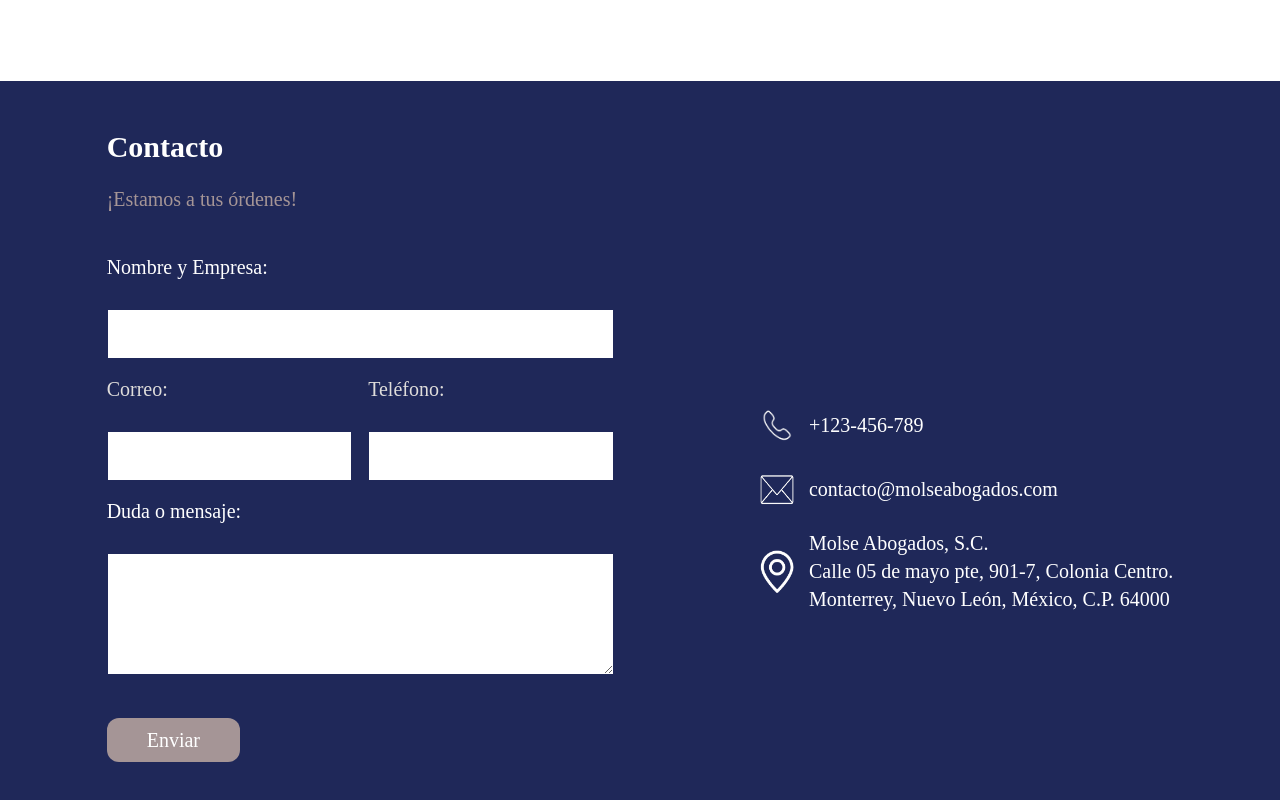
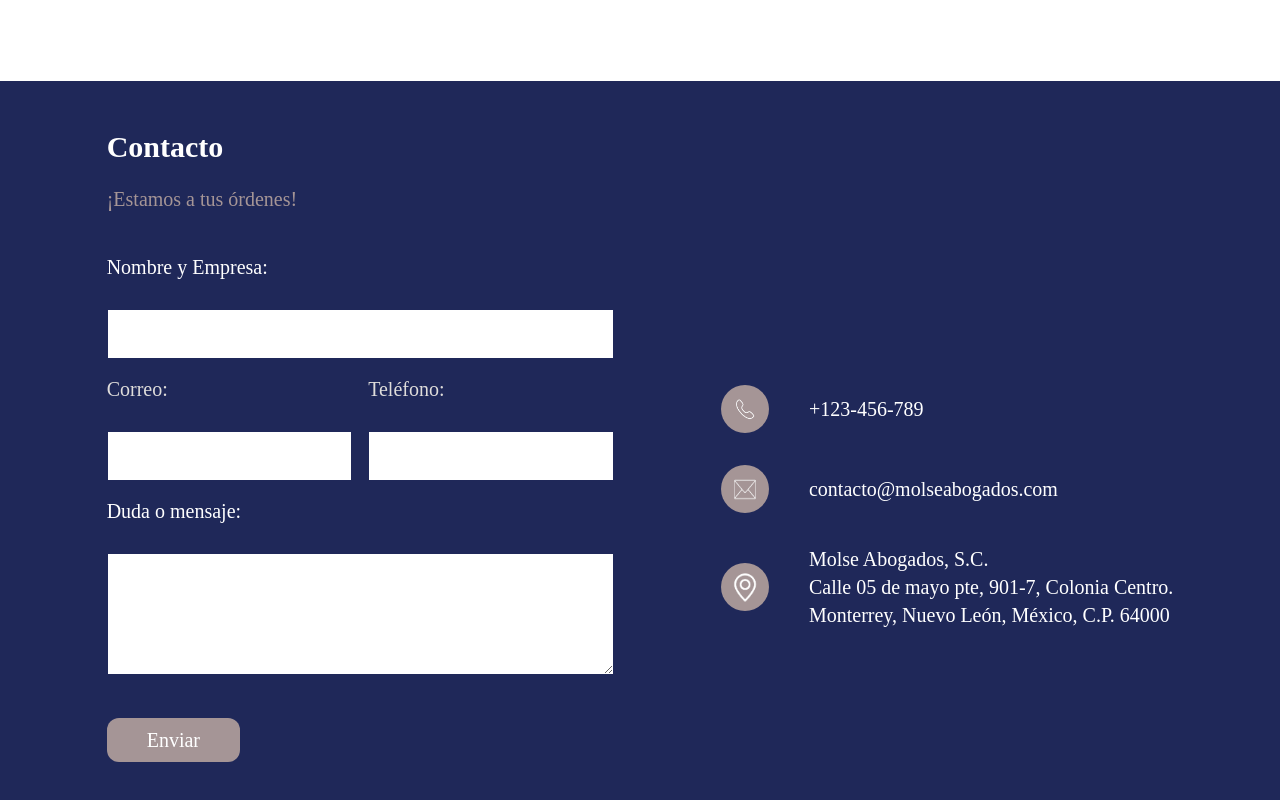
Before and after one commit to rickyjasso/molse-app, a React (Vite) app: page / in a window 1280 px wide. Shown: the part 3291-4091 px from the top of the page. Built offline with nearby package versions, Linux system fonts and the light colour scheme; a web font is replaced by a local one.

Commit message:
contact changes

```diff
--- a/src/scenes/areapresencia/index.tsx
+++ b/src/scenes/areapresencia/index.tsx
@@ -80,7 +80,7 @@ const AreaPresencia = ({setSelectedPage}: Props) => {
                     ))}
                 </ul>
             </div>
-            <div className="flex-shrink-0 w-full max-w-2xl md:block hidden">
+            <div className="flex-shrink-0 w-full max-w-2xl lg:max-w-4xl md:block hidden">
                 <Map />
             </div>
         </div>
--- a/src/scenes/contacto/index.tsx
+++ b/src/scenes/contacto/index.tsx
@@ -171,23 +171,30 @@ const Contacto = ({setSelectedPage}: Props) => {
                   </button>
                 </form>
               </div>
+
               <div className="flex items-center md:mt-0 mt-10">
-                <div className="flex flex-col text-white text-xl">
-                  <div className="flex items-center mb-4">
-                    <img className="w-12 h-12" src={Phone} alt="Telefono Molse Abogados" />
+                <div className="flex flex-col text-white md:text-xl text-lg">
+                  <div className="flex items-center mb-8">
+                    <div className="md:bg-molse-secondary p-2 rounded-full md:mr-8">
+                      <img className="w-8 h-8" src={Phone} alt="Telefono Molse Abogados" />
+                    </div>
                     <p className="ml-2">+123-456-789</p>
                   </div>
-                  <div className="flex items-center mb-4">
-                    <img className="w-12 h-12" src={Mail} alt="Correo de contacto Molse Abogados" />
-                    <p className="ml-2">contacto@molseabogados.com</p>
+                  <div className="flex items-center mb-8">
+                    <div className="md:bg-molse-secondary p-2 rounded-full md:mr-8">
+                      <img className="w-8 h-8" src={Mail} alt="Correo de contacto Molse Abogados" />
+                    </div>
+                      <p className="ml-2">contacto@molseabogados.com</p>
                   </div>
                   <div className="flex items-center">
-                    <img className="w-12 h-12" src={Pin} alt="Ubicación Molse Abogados" />
-                    <p className="ml-2 flex flex-col">
-                      <span>Molse Abogados, S.C.</span>
-                      <span>Calle 05 de mayo pte, 901-7, Colonia Centro.</span>
-                      <span>Monterrey, Nuevo León, México, C.P. 64000</span>
-                    </p>
+                    <div className="md:bg-molse-secondary p-2 rounded-full md:mr-8">
+                      <img className="w-8 h-8" src={Pin} alt="Ubicación Molse Abogados" />
+                    </div>
+                    <div className="flex flex-col text-sm md:text-xl">
+                      <p className="ml-2">Molse Abogados, S.C.</p>
+                      <p className="ml-2">Calle 05 de mayo pte, 901-7, Colonia Centro.</p>
+                      <p className="ml-2">Monterrey, Nuevo León, México, C.P. 64000</p>
+                    </div>
                   </div>
                 </div>
               </div>
--- a/src/scenes/servicios/index.tsx
+++ b/src/scenes/servicios/index.tsx
@@ -36,7 +36,7 @@ const Servicios = ({setSelectedPage}: Props) => {
       {/* <section id="services"></section> */}
     <section id="servicios" className="mx-auto w-5/6">
       <motion.div onViewportEnter={() => setSelectedPage(SelectedPage.Servicios)}>
-        <div className="flex-row justify-center align-middle text-start md:mb-20">
+        <div className="flex-row justify-center align-middle md:text-start text-center md:mb-20">
           <HText textSize="text-3xl"> <span className="text-molse-primary font-bold"> {t('ourServices')} </span></HText>
         </div>
         <div className="flex md:my-3 md:flex-wrap flex-col my-6">
```
